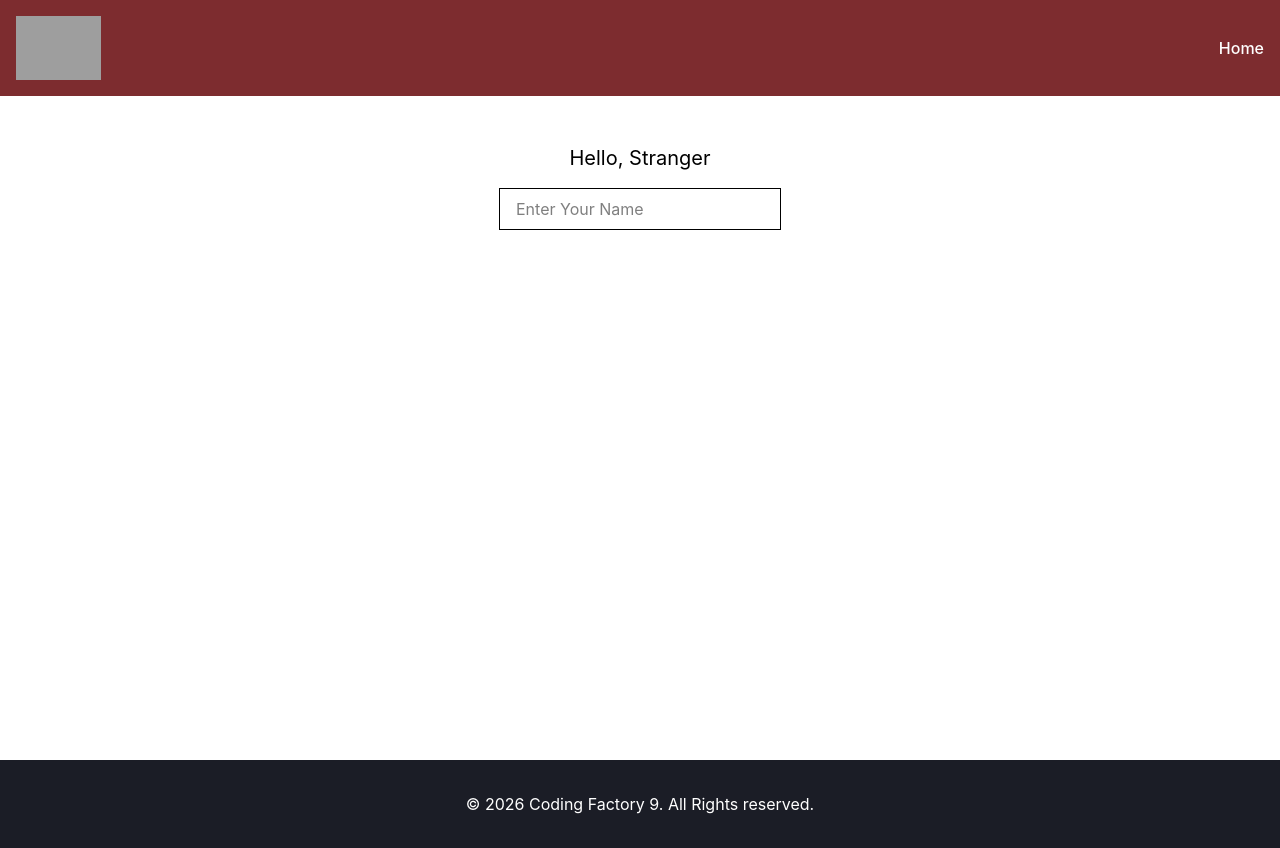
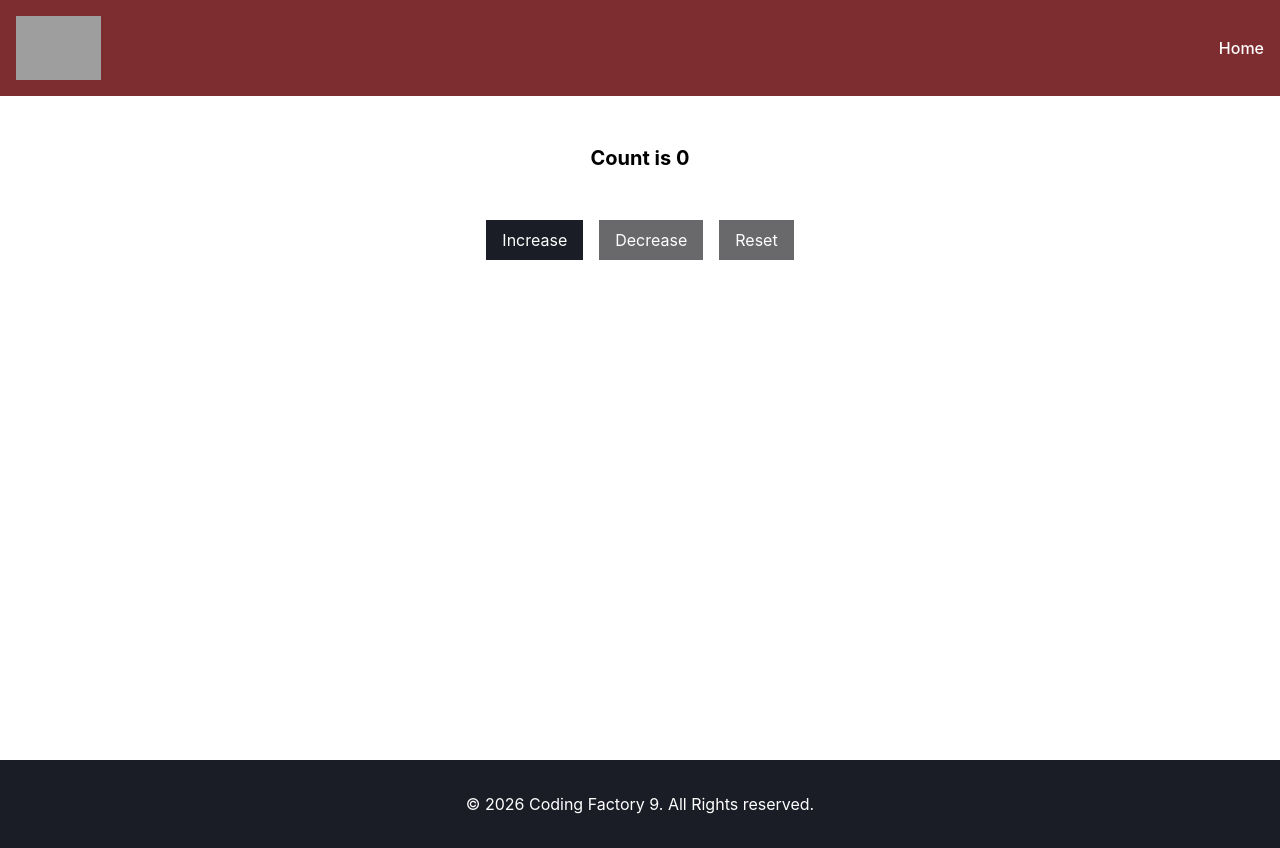
Before and after one commit to VasNera/react-app, a React (Vite) app: page / in a window 1280 px wide. Built offline with nearby package versions, Linux system fonts and the light colour scheme; grey boxes are pictures that could not be loaded.

Commit message:
feat: add CounterWithCustomHook component

```diff
--- a/src/App.tsx
+++ b/src/App.tsx
@@ -4,7 +4,8 @@
 // import ArrowFunctionalComponentWithProps from "./components/LessonThree/ArrowFunctionalComponentWithProps.tsx";
 import Layout from "./components/Layout.tsx";
 // import CounterAdvanced from "./components/LessonFour/CounterAdvanced.tsx";
-import NameChanger from "./components/LessonFive/NameChanger.tsx";
+// import NameChanger from "./components/LessonFive/NameChanger.tsx";
+import CounterWithCustomHook from "./components/LessonFive/CounterWithCustomHook.tsx";
 // import Counter from "./components/LessonFour/Counter.tsx";
 // import ClassCounter from "./components/LessonFour/ClassCounter.tsx";
 // import {useState} from "react";
@@ -82,7 +83,8 @@
 
             {/*Lesson Five*/}
             <Layout addClasses="bg-gray-50">
-            <NameChanger/>
+            {/*<NameChanger/>*/}
+                <CounterWithCustomHook/>
             </Layout>
         </>
     )
--- /dev/null
+++ b/src/components/LessonFive/CounterWithCustomHook.tsx
@@ -0,0 +1,42 @@
+
+import {useCounter} from "../../hooks/useCounter.ts";
+import CounterButton from "../LessonFour/CounterButton.tsx";
+
+const CounterWithCustomHook = () => {
+    const {count, lastAction, time, increase, decrease,reset} =useCounter();
+
+    return(
+        <>
+            <h1 className="text-center text-xl font-bold"
+            >Count is {count}</h1>
+            <div className="text-center space-x-4 pt-12">
+                <CounterButton
+                    onClick={increase}
+                    label="Increase"
+                />
+                <CounterButton
+                    onClick={decrease}
+                    label="Decrease"
+                    disabled={count === 0}
+                />
+                <CounterButton
+                    addClasses="bg-cf-dark-red"
+                    onClick={reset}
+                    label="Reset"
+                    disabled={count === 0}
+                />
+            </div>
+            {
+                lastAction && (
+                    <p className="text-center pt-8">
+                        Last Change: <strong>{lastAction }</strong> at{" "}
+                        <strong>{time}</strong>
+                    </p>
+                )
+            }
+
+        </>
+    )
+}
+
+export default CounterWithCustomHook;
--- /dev/null
+++ b/src/hooks/useCounter.ts
@@ -0,0 +1,49 @@
+import {useState} from "react";
+
+const initialState = {
+    count: 0,
+    lastAction: "",
+    time: "",
+}
+
+export const useCounter =() =>{
+
+    const [state, setState] = useState(initialState)
+    const getCurrentTime = () => new Date().toLocaleTimeString();
+
+    const increase = () =>{
+        setState({
+            count:state.count + 1,
+            lastAction: "Increase",
+            time: getCurrentTime(),
+        })
+    }
+
+    const decrease = () =>{
+        if(state.count > 0) {
+            setState({
+                count: state.count - 1,
+                lastAction: "Decrease",
+                time: getCurrentTime(),
+            })
+        }
+    }
+
+    const reset = () =>{
+        setState({
+            count:0,
+            lastAction: "Reset",
+            time: getCurrentTime(),
+        });
+    }
+
+    return{
+        count: state.count,
+        lastAction: state.lastAction,
+        time: state.time,
+        increase,
+        decrease,
+        reset
+    }
+
+}
```
